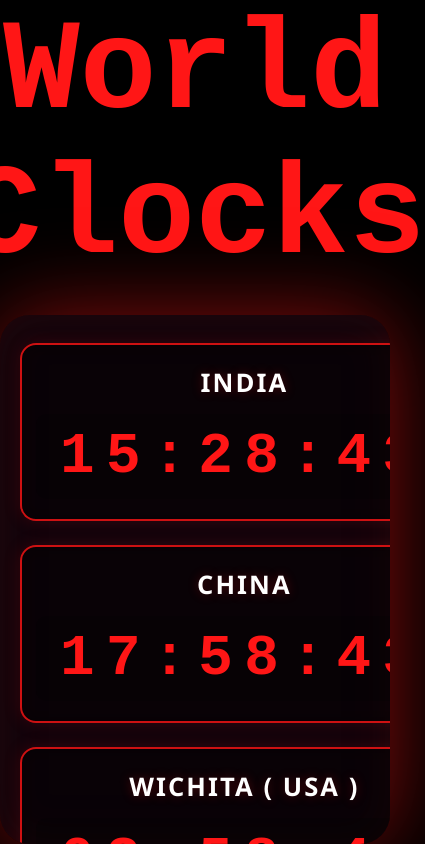
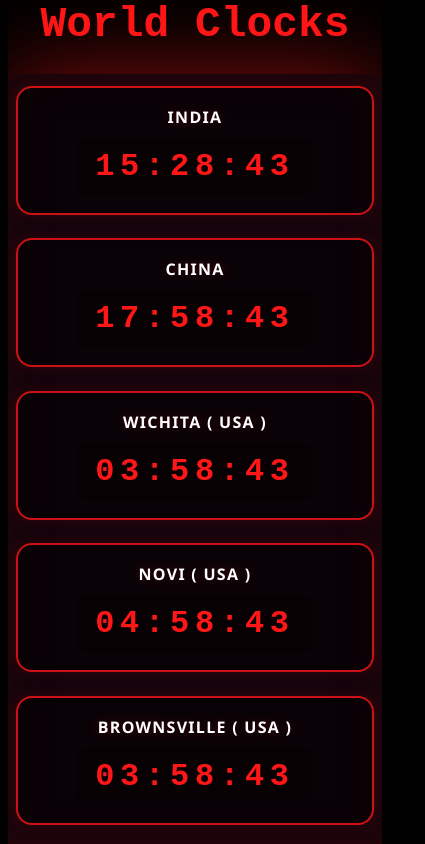
Before and after one commit to BanavasiPrakash/World-Clocks, a plain HTML site: page index.html in a window 390 px wide. Shown: the whole page, 425 px wide, since content can reach past the window. Drawn offline with Linux system fonts and the light colour scheme; a web font is replaced by a local one.

Commit message:
Refactor CSS for responsive design and layout

```diff
--- a/style.css
+++ b/style.css
@@ -5,145 +5,80 @@ html, body {
   background: #000;
   color: #fff;
   font-family: 'Segoe UI', Tahoma, Geneva, Verdana, sans-serif;
-  overflow: hidden;
+  overflow-x: auto;
   display: flex;
   flex-direction: column;
   align-items: center;
-  justify-content: center;
+  justify-content: flex-start;
   text-align: center;
   box-sizing: border-box;
 }
-
 h1 {
-  font-size: 8rem;
+  font-size: 7vw;
   color: #ff1616;
   font-family: 'Seven Segment', monospace;
-
   margin: 0 0 3vh 0;
   user-select: none;
 }
-
-/* Unified card container: fixed 4 columns x 3 rows grid */
 .clock-card {
   display: grid;
-  grid-template-columns: repeat(4, 1fr);
-  grid-template-rows: repeat(3, 1fr);
-  gap: 20px 20px;
-  padding: 30px 40px;
-  width: 100vw;
-  height: 78vh;
+  grid-template-columns: repeat(auto-fit, minmax(220px, 1fr));
+  gap: 2vw;
+  padding: 3vw 2vw;
+  width: 96vw;
+  max-width: 1400px;
   background: #11040c;
-  border-radius: 30px;
+  border-radius: 2vw;
   box-shadow: 0 0 90px #ff161688, inset 0 0 40px #330a0a88;
   box-sizing: border-box;
-  overflow: hidden;
+  overflow-x: auto;
+  overflow-y: visible;
 }
-
-/* Scroll inside if content overflows (optional) */
-.clock-card:hover {
-  overflow-y: auto;
-}
-
-.clock-card::-webkit-scrollbar {
-  width: 8px;
-}
-.clock-card::-webkit-scrollbar-thumb {
-  background: #551111cc;
-  border-radius: 10px;
-}
-.clock-card::-webkit-scrollbar-track {
-  background: transparent;
-}
-
-/* Individual clock card styles - no movement or animation */
 .clock {
   background: rgba(0, 0, 0, 0.45);
   border: 2.5px solid #ff1616cc;
   border-radius: 16px;
-  padding: 20px 14px;
-  box-shadow:
-    0 0 18px rgba(255, 22, 22, 0.15),
-    inset 0 0 12px rgba(0,0,0,0.4);
+  padding: 18px 8px;
+  box-shadow: 0 0 18px rgba(255, 22, 22, 0.15), inset 0 0 12px rgba(0,0,0,0.4);
   display: flex;
   flex-direction: column;
   justify-content: center;
   align-items: center;
-  transition: none;
+  min-width: 0;
   user-select: none;
 }
-
-/* Location title uppercase and larger */
 .clock h3 {
-  margin: 0 0 14px 0;
-  font-size: 2.2rem;
+  margin: 0 0 10px 0;
+  font-size: 1.8rem;
   color: #fff;
   font-weight: 900;
   letter-spacing: 0.08em;
   text-shadow: 0 0 11px #ff161644;
-  font-family: inherit;
   text-transform: uppercase;
 }
-
-/* Digital time font and glow */
 .time {
   font-family: 'Seven Segment', monospace;
-  font-size: 5rem;
+  font-size: 3.8rem;
   font-weight: 900;
   color: #ff1616;
-  letter-spacing: 0.20em;
-  /* text-shadow:
-    0 0 32px #ff1616,
-    0 0 72px #ff1616,
-    0 0 140px #af1212; */
-  padding: 10px 24px;
+  letter-spacing: 0.18em;
+  padding: 10px 18px;
   border-radius: 10px;
-  min-width: 280px;
+  min-width: 170px;
   background: rgba(0, 0, 0, 0.25);
   text-align: center;
   box-sizing: border-box;
   user-select: none;
 }
-
-/* Remove hover or animations */
-.clock:hover,
-.continent-section:hover {
-  transform: none !important;
-  box-shadow: 0 0 18px rgba(255, 22, 22, 0.15), inset 0 0 12px rgba(0,0,0,0.4) !important;
-  cursor: default;
-  transition: none !important;
-  animation: none !important;
+@media (max-width: 1200px) {
+  h1 { font-size: 10vw; }
+  .clock-card { grid-template-columns: repeat(auto-fit, minmax(200px, 1fr)); gap: 3vw; }
+  .clock h3 { font-size: 1.3rem; }
+  .time { font-size: 2.5rem; min-width: 120px; }
 }
-
-/* Responsive: smaller font and container */
-@media (max-width: 1200px) {
-  .clock-card {
-    grid-template-columns: repeat(2, 1fr);
-    grid-template-rows: repeat(6, 1fr);
-    height: auto;
-    padding: 34px 36px;
-  }
-  .time {
-    font-size: 4.4rem;
-    min-width: 230px;
-  }
-  .clock h3 {
-    font-size: 1.9rem;
-  }
+@media (max-width: 760px) {
+  h1 { font-size: 11vw; }
+  .clock-card { grid-template-columns: 1fr; gap: 6vw 0; }
+  .clock h3 { font-size: 1rem; }
+  .time { font-size: 2rem; min-width: unset; }
 }
-
-@media (max-width: 760px) {
-  .clock-card {
-    grid-template-columns: 1fr;
-    grid-template-rows: unset;
-    height: auto;
-    padding: 28px 20px;
-    gap: 24px 0;
-  }
-  .time {
-    font-size: 3.6rem;
-    min-width: auto;
-  }
-  .clock h3 {
-    font-size: 1.6rem;
-  }
-}
```
